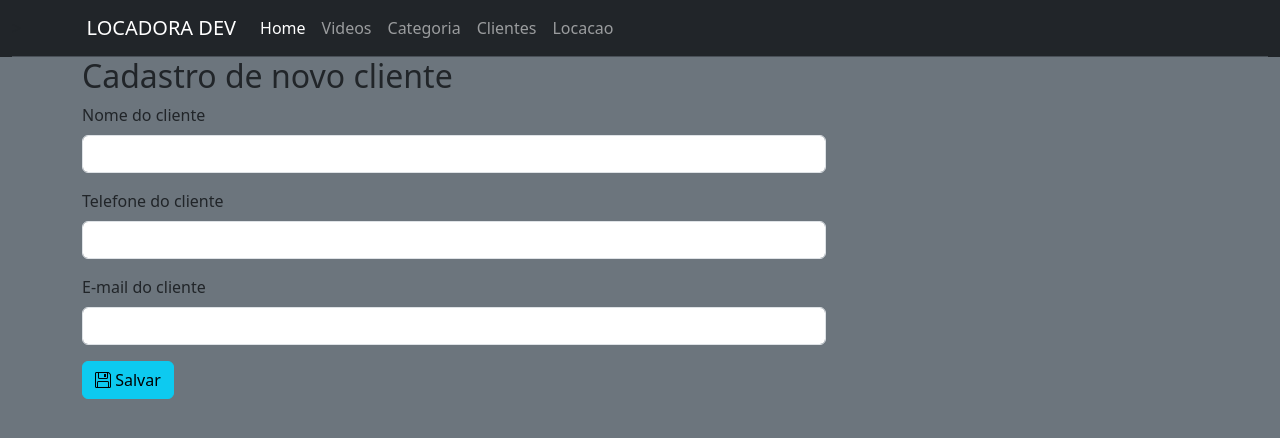
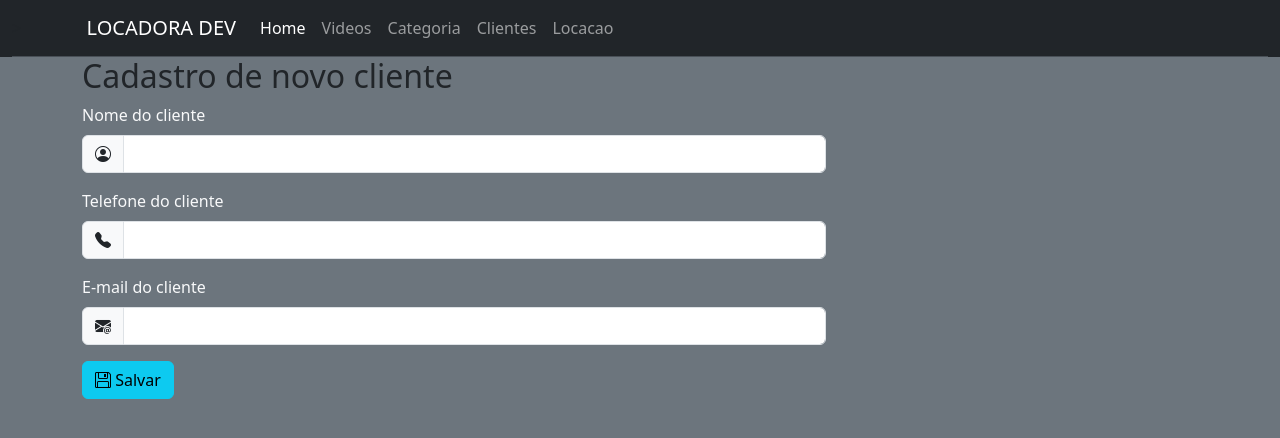
Before and after one commit to GbrBrasil/locadoradev4c, a PHP site: page /index.php?menu=cad-clientes in a window 1280 px wide. Shown: the top 438 px of the page. Run offline with PHP 8.4, Linux system fonts and the light colour scheme; data that the repository does not hold is empty.

Commit message:
estilizando o cadastro de cliente

```diff
--- a/cad-clientes.php
+++ b/cad-clientes.php
@@ -1,20 +1,37 @@
 <h2>Cadastro de novo cliente</h2>
+<div class="col-fluid">
+<form action="index.php?menu=inserir-clientes" method="post">
+    <div class="mb-3 col-12 col-sn-6 col-md-8" >
+        <label class="form-label text-light" for="nomeCliente">Nome do cliente</label>
+        <div class="input-group">
+            <div class="input-group-text">
+            <i class="bi bi-person-circle"></i>
+            </div>
+            <input class="form-control" type="text" name="nomeCliente" id="nomecliente" required>
 
-<form action="index.php?menu=inserir-clientes" method="post">
-    <div class="mb-3 col-4 col-sn-6 col-md-8" >
-        <label class="form-label" for="nomeCliente">Nome do cliente</label>
-        <input class="form-control" type="text" name="nomeCliente" id="nomecliente" required>
+        </div>
     </div>
-    <div class="mb-3 col-4 col-sn-6 col-md-8">
-        <label class="form-label" for="nomeCliente">Telefone do cliente</label>
-        <input class="form-control" type="text" name="telefoneCliente" id="telefoneCliente" required>
+    <div class="mb-3 col-12 col-sn-6 col-md-8">
+        <label class="form-label text-light" for="nomeCliente">Telefone do cliente</label>
+        <div class="input-group">
+            <div class="input-group-text">
+            <i class="bi bi-telephone-fill"></i>
+            </div>
+            <input class="form-control" type="text" name="telefoneCliente" id="telefoneCliente" required>
+        </div>
     </div>
-    <div class="mb-3 col-4 col-sn-6 col-md-8">
-        <label class="form-label" for="nomeCliente">E-mail do cliente</label>
-        <input class="form-control" type="text" name="emailCliente" id="emailCliente" required>
+    <div class="mb-3 col-12 col-sn-6 col-md-8">
+        <label class="form-label text-light" for="nomeCliente">E-mail do cliente</label>
+        <div class="input-group">
+            <div class="input-group-text">
+            <i class="bi bi-envelope-at-fill"></i>
+            </div>
+            <input class="form-control" type="text" name="emailCliente" id="emailCliente" required>
+        </div>
     </div>
 
     <div class="mb-3 col-4 col-sn-6 col-md-8">
         <button class="btn btn-info" type="submit"><i class="bi bi-floppy"></i> Salvar</button>
     </div>
 </form>
+</div>
--- a/lista-clientes.php
+++ b/lista-clientes.php
@@ -14,13 +14,13 @@
             <div class="input-group-text">Pesquisar</div>
         <input class="form-control" type="search" name="txtPesquisa" id="txtPesquisa" value="<?=$txtPesquisa?>">
         <button class="btn btn-success" type="submit">
-            OK
+            <i class="bi bi-search"></i>
         </button>
         </div>
     </form>
 </div>
-<div class="p-3 bg-dark rounded-4">
-<table class="table table-dark table-striped">
+<div class="p-3 bg-dark rounded-3">
+<table class="table table-dark table-striped ">
     <thead>
         <tr>
             <th>id</th>
```
